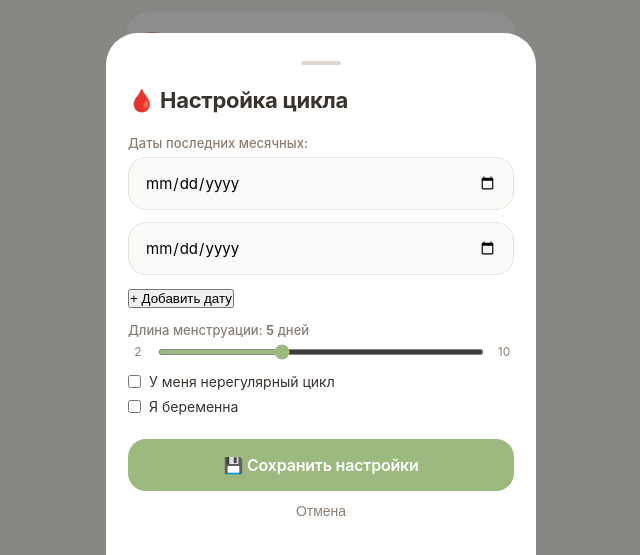
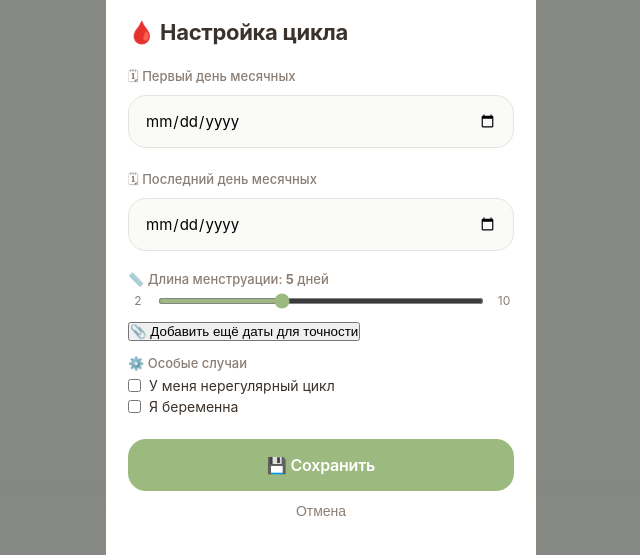
Before and after one commit to Icotta/rootune1, a plain HTML site: page index.html in a window 1280 px wide. Both pictures are taken after a click on the button "Настроить цикл под себя". Shown: the part 244-799 px from the top of the page, without its empty margins (319-959 px from the left). Drawn offline with Linux system fonts and the light colour scheme.

Commit message:
Update index.html

```diff
--- a/index.html
+++ b/index.html
@@ -721,61 +721,39 @@
             max-width: 90vw;
         }
 
-        /* Нижняя навигация */
+                /* Нижняя навигация — летающая (Telegram-style) */
         .bottom-nav {
             position: fixed;
-            bottom: 0;
+            bottom: 16px;
             left: 50%;
             transform: translateX(-50%);
-            width: calc(100% - 36px);
-            max-width: 394px;
+            width: calc(100% - 48px);
+            max-width: 382px;
             background: var(--card);
-            border-radius: var(--radius-xl) var(--radius-xl) 0 0;
+            border-radius: 20px;
             display: flex;
             justify-content: space-around;
-            align-items: flex-end;
-            padding: 10px 6px 20px;
-            box-shadow: 0 -2px 24px rgba(58, 50, 44, 0.1);
+            align-items: center;
+            padding: 8px 6px 10px;
+            box-shadow:
+                0 2px 12px rgba(58, 50, 44, 0.08),
+                0 0 0 1px rgba(0, 0, 0, 0.04);
             z-index: 100;
             backdrop-filter: blur(10px);
             -webkit-backdrop-filter: blur(10px);
         }
 
-        .nav-item {
-            display: flex;
-            flex-direction: column;
-            align-items: center;
-            gap: 3px;
-            font-size: 10px;
-            color: var(--text-secondary);
-            background: none;
-            border: none;
-            cursor: pointer;
-            padding: 6px 12px;
-            border-radius: 16px;
-            transition: all 0.2s;
-            font-family: var(--font);
-            font-weight: 500;
-        }
-        .nav-item.active { color: var(--accent); font-weight: 700; }
-        .nav-item .nav-emoji { font-size: 22px; transition: transform 0.2s; }
-        .nav-item:active .nav-emoji { transform: scale(0.85); }
-        .nav-item.add { position: relative; top: -36px; }
-        .nav-item.add .nav-emoji {
-            width: 52px;
-            height: 52px;
-            border-radius: 50%;
-            background-color: #9CBA7F;
-            color: white;
-            border: none;
-            font-size: 26px;
-            display: flex;
-            align-items: center;
-            justify-content: center;
-            line-height: 1;
-            padding: 0;
-        }
-        .nav-item.add:active .nav-emoji { transform: scale(0.9); }
+        /* Градиентная подложка под панелью */
+        .nav-gradient {
+            position: fixed;
+            bottom: 0;
+            left: 0;
+            right: 0;
+            height: 80px;
+            background: linear-gradient(to top, var(--bg) 30%, transparent 100%);
+            pointer-events: none;
+            z-index: 99;
+        }
 
         /* Модалки */
         .modal-overlay {
@@ -1204,7 +1182,6 @@
         <div class="month-name" id="monthName">Июнь 2026</div>
         <button class="month-arrow" id="nextMonth">▶</button>
         </div>
-        <div class="month-name" id="monthName">Июнь 2026</div>
         <div class="month-days-header">
             <span>Пн</span><span>Вт</span><span>Ср</span><span>Чт</span><span>Пт</span><span>Сб</span><span>Вс</span>
         </div>
@@ -1531,20 +1508,14 @@
             d.setDate(d.getDate() + off);
             var cycleDay = getCycleDayForDate(d);
 
-            var dotPhase = 'seed';
-            var dayInPhase = 1;
-            for (var j = 0; j < phaseData.length; j++) {
-                if (phaseData[j].days.indexOf(cycleDay) !== -1) {
-                    dotPhase = phaseData[j].id;
-                    dayInPhase = phaseData[j].days.indexOf(cycleDay) + 1;
-                    break;
-                }
-            }
+            var phaseInfo = getPhaseInfo(cycleDay);
+            var colorIndex = getHarmonicColorIndex(phaseInfo.dayInPhase, phaseInfo.totalDays, 20);
+            var dotClass = phaseInfo.id + '-' + colorIndex;
 
             var col = document.createElement('div');
             col.className = 'week-day-col';
             col.innerHTML = '<div class="week-day-name">' + dayNames[(dow + off + 7) % 7] + '</div>' +
-                '<div class="week-dot ' + dotPhase + '-' + dayInPhase + (off === 0 ? ' today' : '') + '"></div>' +
+                '<div class="week-dot ' + dotClass + (off === 0 ? ' today' : '') + '"></div>' +
                 '<div class="week-date">' + d.getDate() + '</div>';
 
             (function(d, cycleDay) {
@@ -1755,7 +1726,7 @@
 
             var cell = document.createElement('div');
             cell.className = 'month-dot-cell' + (d === rhythmSelectedDay ? ' selected' : '');
-            cell.innerHTML = '<div class="dot-mini ' + dotPhase + '-' + dayInPhase + '"></div><div class="dot-num">' + d + '</div>';
+            cell.innerHTML = '<div class="dot-mini ' + dotClass + '"></div><div class="dot-num">' + d + '</div>';
 
             (function(d) {
                 cell.addEventListener('click', function() {
@@ -2020,7 +1991,10 @@
         });
     });
 
-    document.getElementById('rhythmBackBtn').addEventListener('click', hideRhythmScreen);
+    var rhythmBackBtn = document.getElementById('rhythmBackBtn');
+    if (rhythmBackBtn) {
+        rhythmBackBtn.addEventListener('click', hideRhythmScreen);
+    }
 
     document.getElementById('profileBtn').addEventListener('click', function() {
         var newName = prompt('Твоё имя?', userName);
@@ -2335,41 +2309,39 @@
         <div class="modal-handle"></div>
         <div class="modal-title">🩸 Настройка цикла</div>
 
-        <div class="modal-label">Даты последних месячных:</div>
-        <div id="periodDatesList">
-            <input class="modal-input period-date" type="date" id="periodDate1">
-        </div>
-        <button class="add-period-btn" id="addPeriodBtn">+ Добавить дату</button>
-
-        <div class="modal-label" style="margin-top:14px;">Длина менструации: <strong id="periodLengthVal">5</strong> дней</div>
+        <div class="modal-label">🗓 Первый день месячных</div>
+        <input class="modal-input" type="date" id="firstPeriodDate">
+
+        <div class="modal-label">🗓 Последний день месячных</div>
+        <input class="modal-input" type="date" id="lastPeriodDateInput">
+
+        <div class="modal-label" style="margin-top:8px;">📏 Длина менструации: <strong id="periodLenVal">5</strong> дней</div>
         <div class="slider-pair">
             <span>2</span>
-            <input type="range" min="2" max="10" value="5" id="periodLength" oninput="document.getElementById('periodLengthVal').textContent=this.value">
+            <input type="range" min="2" max="10" value="5" id="periodLenSlider" oninput="document.getElementById('periodLenVal').textContent=this.value">
             <span>10</span>
         </div>
 
-        <div style="margin-top:14px; font-size:14px;">
-            <label style="display:flex;align-items:center;gap:8px;">
-                <input type="checkbox" id="irregularCycle"> У меня нерегулярный цикл
-            </label>
+        <button class="add-period-btn" id="addMoreDatesBtn" style="margin-top:10px;">📎 Добавить ещё даты для точности</button>
+        <div id="extraDatesContainer" style="display:none; margin-top:8px;"></div>
+
+        <div class="modal-label" style="margin-top:14px;">⚙️ Особые случаи</div>
+        <label style="display:flex;align-items:center;gap:8px;font-size:14px;margin-top:6px;">
+            <input type="checkbox" id="irregularCycle"> У меня нерегулярный цикл
+        </label>
+        <label style="display:flex;align-items:center;gap:8px;font-size:14px;margin-top:4px;">
+            <input type="checkbox" id="pregnantCheck"> Я беременна
+        </label>
+
+        <div id="cyclePreview" style="margin-top:14px;padding:12px;background:#F9F7F4;border-radius:12px;font-size:13px;display:none;">
+            📊 <strong id="calcResult"></strong>
         </div>
-        <div style="margin-top:8px; font-size:14px;">
-            <label style="display:flex;align-items:center;gap:8px;">
-                <input type="checkbox" id="pregnantCheck"> Я беременна
-            </label>
-        </div>
-
-        <div id="cyclePreview" style="margin-top:14px;padding:12px;background:#F9F7F4;border-radius:12px;font-size:13px;display:none;">
-            📊 <strong>Расчёт:</strong><br>
-            Длина цикла: <strong id="calcCycleLength">—</strong> дней<br>
-            Длина месячных: <strong id="calcPeriodLength">—</strong> дней<br>
-            Следующие месячные: <strong id="calcNextPeriod">—</strong>
-        </div>
-
-        <button class="modal-save" onclick="saveCycleSetup()">💾 Сохранить настройки</button>
+
+        <button class="modal-save" onclick="saveCycleSetup()">💾 Сохранить</button>
         <button class="modal-close" onclick="document.getElementById('cycleSetupOverlay').classList.remove('open')">Отмена</button>
     </div>
 </div>
-
+<!-- Градиентная подложка под навигацией -->
+<div class="nav-gradient"></div>
 </body>
 </html>
```
